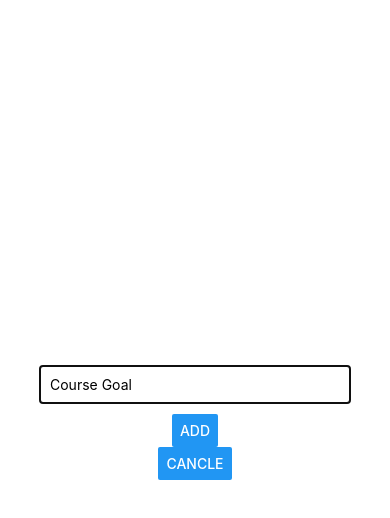
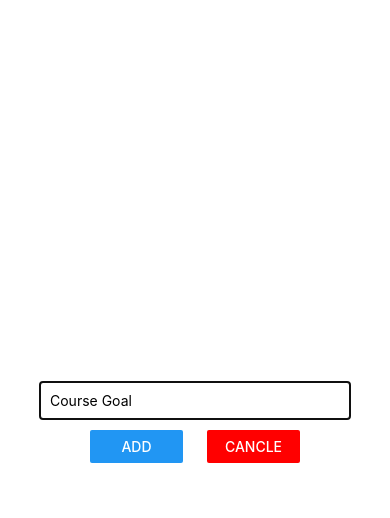
Before and after one commit to AndreyKonovalenko/rn-goals-examle, a React Native app: screen / in a window 390 px wide. Both pictures are taken after a click on the button "ADD NEW GOAL". Shown: the top 518 px of the page. Built offline with nearby package versions, Linux system fonts and the light colour scheme.

Commit message:
Added functionality and styling to modal

```diff
--- a/src/components/GoalInput.js
+++ b/src/components/GoalInput.js
@@ -3,9 +3,15 @@
 
 const GoalInput = props => {
   const [enteredGoal, setEnteredGoal] = useState('');
+
   const goalInputHandler = enteredText => {
     setEnteredGoal(enteredText);
   };
+
+  const onAddHandler = () => {
+    props.onAdd(enteredGoal);
+    setEnteredGoal('');
+  }
 
   return (
     <Modal visible={props.visible} animationType='slide'>
@@ -16,14 +22,21 @@
           value={enteredGoal}
           onChangeText={goalInputHandler}
         />
-        <Button
-          title='Add'
-          onPress={props.onAdd.bind(this, enteredGoal)}
-        />
-        <Button
-          title='Cancle'
-          onPress={props.onCancle}
-        />
+        <View style={styles.buttonContainer}>
+          <View style={styles.button}>
+            <Button
+              title='ADD'
+              onPress={onAddHandler}
+            />
+          </View>
+          <View style={styles.button}>
+            <Button
+              title='CANCLE'
+              color='red'
+              onPress={props.onCancle}
+            />
+          </View>
+        </View>
       </View>
     </Modal>
   );
@@ -43,6 +56,14 @@
     justifyContent: 'center',
     alignItems: 'center',
     flex: 1
+  },
+  buttonContainer: {
+    flexDirection: 'row',
+    justifyContent: 'space-around',
+    width: '60%'
+  },
+  button: {
+    width: '40%'
   }
 });
 
```
